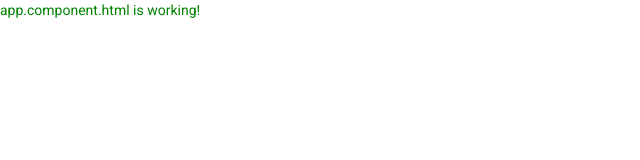
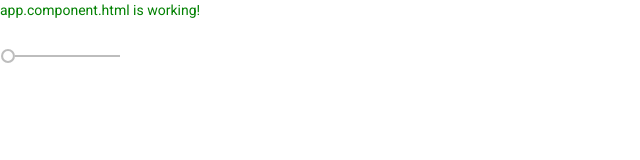
Before and after one commit to harrymcg/harryMcGuireAngularProject, an Angular app: page / in a window 1280 px wide. Shown: the top 160 px of the page, without its empty margins (0-640 px from the left). Built offline with nearby package versions, Linux system fonts and the light colour scheme.

Commit message:
Working material design!

```diff
--- a/src/app/app.component.html
+++ b/src/app/app.component.html
@@ -1,5 +1,6 @@
 <p>app.component.html is working!</p>
 
+<mat-slider min="1" max="100" step="1" value="1"></mat-slider>
 
 
 
--- a/src/app/app.module.ts
+++ b/src/app/app.module.ts
@@ -4,6 +4,7 @@ import { BrowserModule } from '@angular/platform-browser';
 import { AppRoutingModule } from './app-routing.module';
 import { AppComponent } from './app.component';
 import { BrowserAnimationsModule } from '@angular/platform-browser/animations';
+import { MatSliderModule } from '@angular/material/slider';
 
 @NgModule({
   declarations: [
@@ -12,7 +13,8 @@ import { BrowserAnimationsModule } from '@angular/platform-browser/animations';
   imports: [
     BrowserModule,
     AppRoutingModule,
-    BrowserAnimationsModule
+    BrowserAnimationsModule,
+    MatSliderModule
   ],
   providers: [],
   bootstrap: [AppComponent]
--- a/src/styles.css
+++ b/src/styles.css
@@ -1,4 +1,5 @@
 /* You can add global styles to this file, and also import other style files */
+@import "~@angular/material/prebuilt-themes/indigo-pink.css";
 
 html, body { height: 100%; }
 body { margin: 0; font-family: Roboto, "Helvetica Neue", sans-serif; }
```
